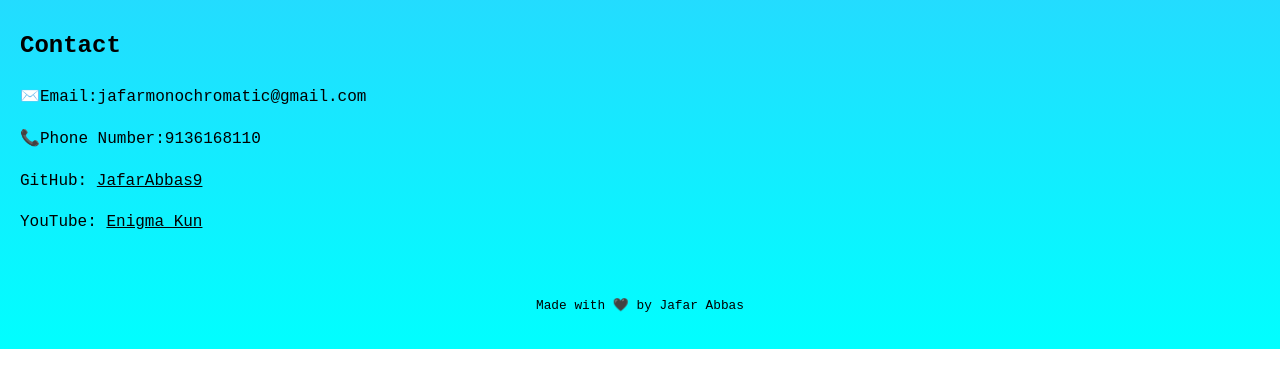
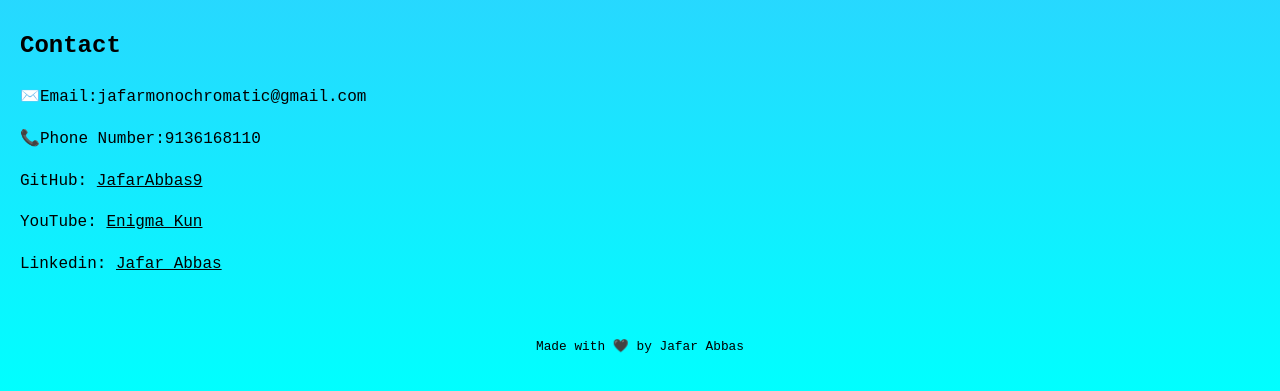
Before and after one commit to JafarAbbas9/JafarAbbas9.github.io, a plain HTML site: page index.html in a window 1280 px wide. Shown: the part 2182-2573 px from the top of the page. Before the commit the page ends 2531 px from the top, so only its background shows below. Drawn offline with Linux system fonts and the light colour scheme.

Commit message:
Update index.html

```diff
--- a/index.html
+++ b/index.html
@@ -172,6 +172,7 @@
    <p>📞Phone Number:9136168110
     <p>GitHub: <a href="https://github.com/JafarAbbas9" target="_blank">JafarAbbas9</a></p>
     <p>YouTube: <a href="https://www.youtube.com/@Enigmakun9" target="_blank">Enigma Kun</a></p>
+   <p>Linkedin: <a href=" www.linkedin.com/in/jafar-abbas110">Jafar Abbas</a></p>
   </section>
 
   <footer>
```
